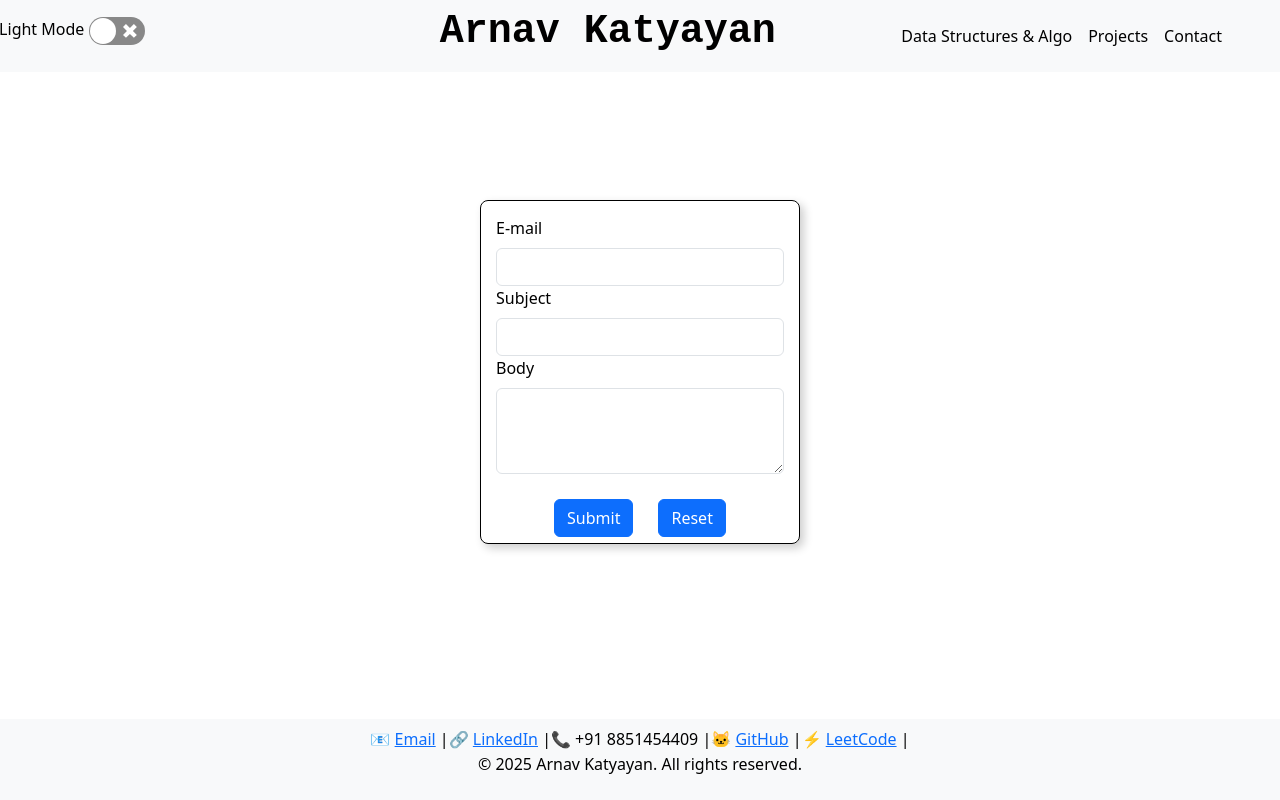
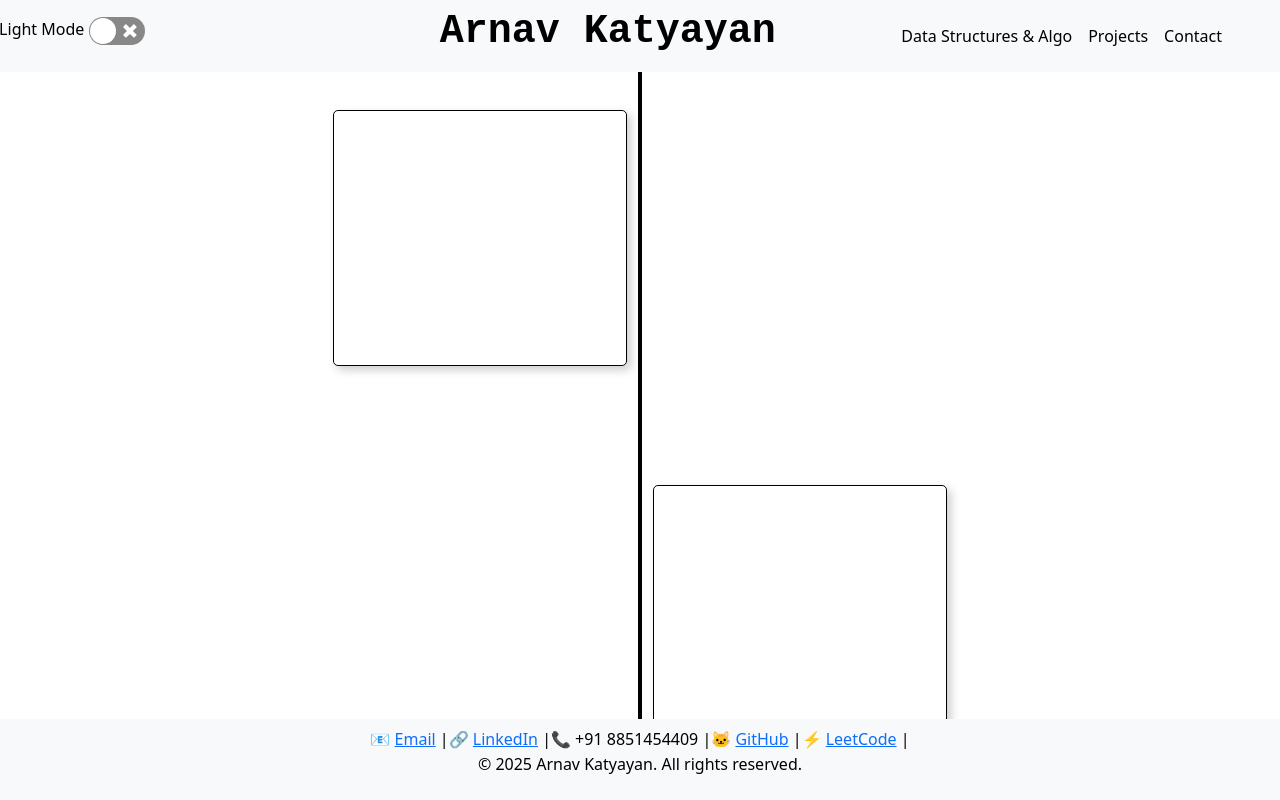
Before and after one commit to arnavkatyayan/visualresumearnavk2025, a React (Create React App) app: page / in a window 1280 px wide. Both pictures are taken after a click on the button "Data Structures & Algo". Shown: the top 800 px of the page. Built offline with nearby package versions, Linux system fonts and the light colour scheme.

Commit message:
Ds algo page little changes and app.js same page validation changes.

```diff
--- a/src/App.css
+++ b/src/App.css
@@ -310,3 +310,83 @@ body {
       transform: translateY(0);
   }
 }
+
+.ds-algo-page {
+  display: flex;
+  flex-direction: column;
+  align-items: center;
+  gap: 80px;
+  position: relative;
+  max-height:140vh ;
+  height:150vh;
+}
+
+
+
+.vertical-line {
+  height: 91vh;
+  width: 4px;
+  background-color: black;
+  animation: fadeIn 1.5s ease-out forwards;
+  position: absolute;
+  left: 50%;
+  transform: translateX(-50%);
+
+}
+
+@keyframes fadeIn {
+  from {
+    opacity: 0;
+  }
+  to {
+    opacity: 1;
+  }
+}
+
+.ds-box {
+  height: 32vh;
+  width: 23vw;
+  border: 1px solid black;
+  box-shadow: 4px 4px 10px rgba(0, 0, 0, 0.2);
+  border-radius: 5px;
+  opacity: 0;
+  position: relative;
+}
+
+.left-box {
+  animation: slideLeft 1.5s ease-out forwards;
+  margin-right: 25vw;
+  margin-top:3vw;
+}
+
+@keyframes slideLeft {
+  from {
+    opacity: 0;
+    transform: translateX(50px);
+  }
+  to {
+    opacity: 1;
+    transform: translateX(0);
+  }
+}
+
+.right-box {
+  animation: slideRight 1.5s ease-out forwards;
+  margin-left: 25vw;
+  margin-top:3vw;
+}
+
+@keyframes slideRight {
+  from {
+    opacity: 0;
+    transform: translateX(-50px);
+  }
+  to {
+    opacity: 1;
+    transform: translateX(0);
+  }
+}
+.swal-button {
+  margin-right: 180px;
+  background-color: limegreen;
+}
--- a/src/App.js
+++ b/src/App.js
@@ -9,17 +9,24 @@ import ReactSwitch from 'react-switch';
 import ContactPage from './ContactPage';
 import AboutPage from './AboutPage';
 import ProjectsPage from './ProjectsPage';
-
+import DsAlgoPage from './DsAlgoPage';
+import swal from 'sweetalert';
 function App() {
   const [darkMode, setDarkMode] = useState(false);
   const [currentPage, setCurrentPage] = useState("home"); // Tracks current active page
-
+  const [prevPage, setPrevPage] = useState("");
   const toggleDarkMode = () => {
     setDarkMode((prevMode) => !prevMode);
   };
 
   const handleNavigation = (page) => {
-    setCurrentPage(page); // Update the state to show only the selected page
+    if (page === currentPage) {
+      swal("Error", "We are on the same page", "error");
+      return;
+    }
+
+    setPrevPage(currentPage);
+    setCurrentPage(page);
   };
 
   useEffect(() => {
@@ -59,7 +66,8 @@ function App() {
       {currentPage === "home" && <HomePage />}
       {currentPage === "about" && <AboutPage darkMode={darkMode} />}
       {currentPage === "project" && <ProjectsPage darkMode={darkMode} />}
-      {currentPage === "DSA" && <ContactPage darkMode={darkMode} />}
+      {currentPage === "contact" && <ContactPage darkMode={darkMode} />}
+      {currentPage === "DSA" && <DsAlgoPage darkMode={darkMode} />}
 
       {/* Footer */}
       <footer>
--- /dev/null
+++ b/src/DsAlgoPage.js
@@ -0,0 +1,15 @@
+import React from "react";
+
+
+function DsAlgoPage(props) {
+    return (
+        <div className="ds-algo-page">
+            <div className="ds-box left-box"></div>   {/* Moves left */}
+            <div className="ds-box right-box"></div>  {/* Moves right */}
+            <div className="vertical-line"></div>      {/* Vertical line */}
+            <div className="ds-box left-box"></div>   {/* Moves left again */}
+        </div>
+    );
+}
+
+export default DsAlgoPage;
```
